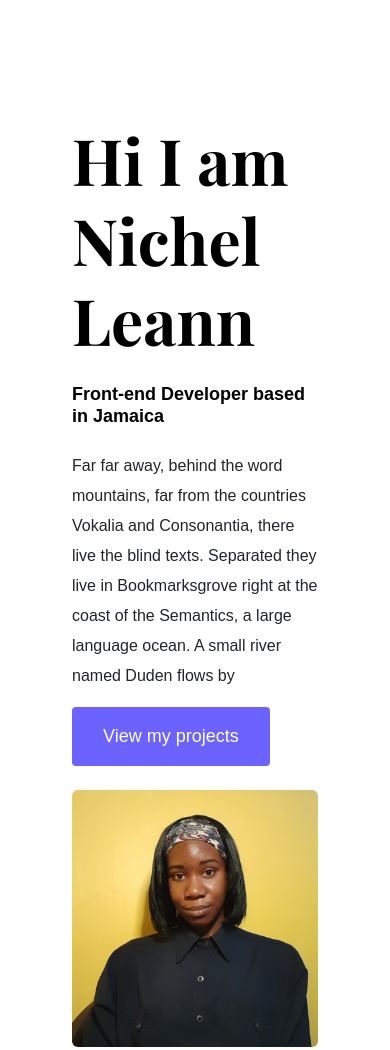
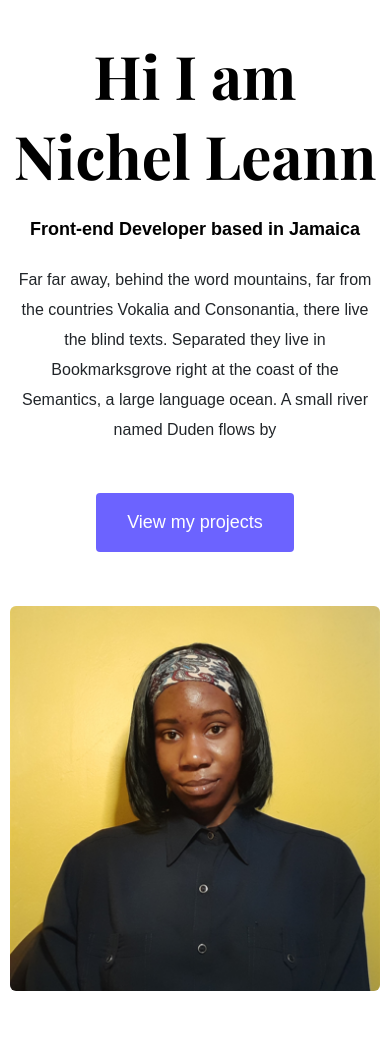
Before and after one commit to Nichel-Leann/Portfolio-for-SheCodes-Projects, a plain HTML site: page about.html in a window 390 px wide. After the commit the page ends 996 px from the top, so only its background shows below. Drawn offline with nearby package versions, Linux system fonts and the light colour scheme; a web font is replaced by a local one.

Commit message:
updated css on about.html page

```diff
--- a/about.html
+++ b/about.html
@@ -37,13 +37,13 @@
   </head>
   <body>
     <div class="about-section container">
-      <div class="row about-section-content">
-        <div class="col-sm-6">
+      <div class="row">
+        <div class="col-sm-6 about-section-content">
           <h1 class="mb-4">Hi I am Nichel Leann</h1>
 
           <h2 class="mb-4">Front-end Developer based in Jamaica</h2>
 
-          <p>
+          <p class="mb-5">
             Far far away, behind the word mountains, far from the countries
             Vokalia and Consonantia, there live the blind texts. Separated they
             live in Bookmarksgrove right at the coast of the Semantics, a large
@@ -53,7 +53,7 @@
         </div>
         <div class="col-sm-6">
           <img
-            class="img-fluid rounded"
+            class="img-fluid rounded nichel-img"
             src="images/nichel.png"
             alt="image of nichel leann front-end web developer"
           />
--- a/styles.css
+++ b/styles.css
@@ -94,8 +94,12 @@ p {
 
 /*CSS For About.HTML page*/
 
+.about-section {
+  padding: 120px 60px;
+}
+
 .about-section-content {
-  padding: 120px 60px;
+  margin: 30px auto;
 }
 
 .about-section h1 {
@@ -107,3 +111,18 @@ p {
   font-size: 18px;
   font-family: var(--default-font-family);
 }
+.nichel-img {
+  height: 100%;
+}
+
+@media (max-width: 900px) {
+  .about-section {
+    padding: 5px 10px;
+    text-align: center;
+  }
+
+  .about-section h1 {
+    font-size: 60px;
+    line-height: 80px;
+  }
+}
```
